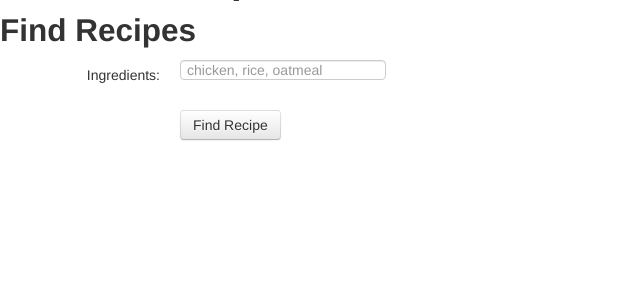
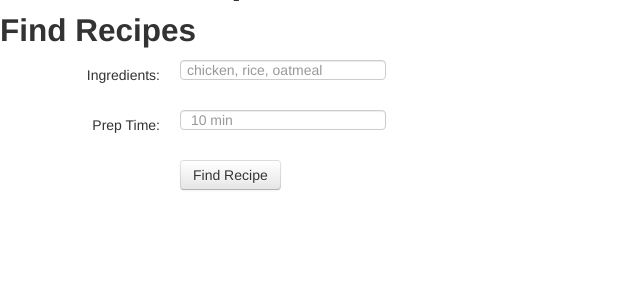
Before and after one commit to tsaxton/MakeMeRecipe, a PHP site: page / in a window 1280 px wide. Shown: the part 50-350 px from the top of the page, without its empty margins (0-640 px from the left). Run offline with PHP 8.4, Linux system fonts and the light colour scheme.

Commit message:
search by prep time

```diff
--- a/pages/search.php
+++ b/pages/search.php
@@ -30,6 +30,13 @@
 			</select>
     </div>
   </div>-->
+<div class="control-group">
+    <label class="control-label" for="inputPreptime">Prep Time:</label>
+    <div class="controls">
+      <input type="text" id="prepTime" name='maxTotalTimeInSeconds' placeholder=" 10 min">
+    </div>
+  </div>
+
   <div class="control-group">
     <div class="controls">
       <button type="submit" class="btn">Find Recipe</button>
```
Also changed, not shown: pages/SearchResult.php (+18 -8 lines), 2 other files.
